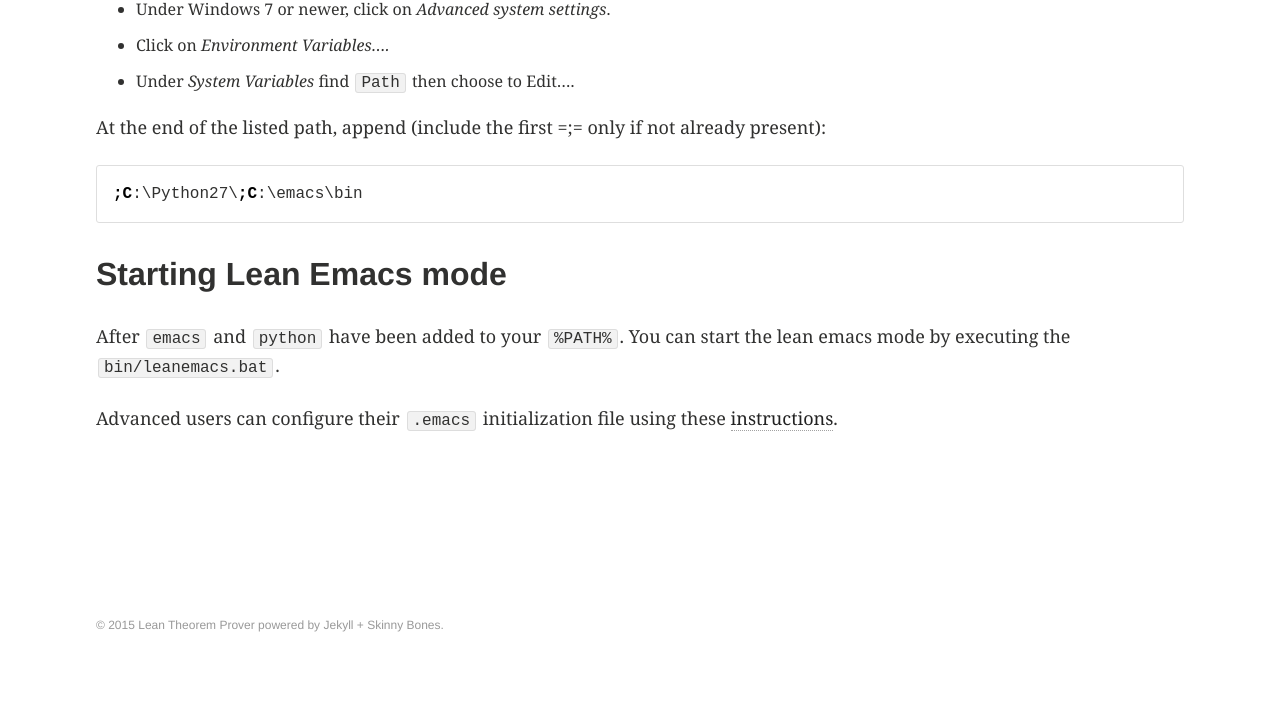
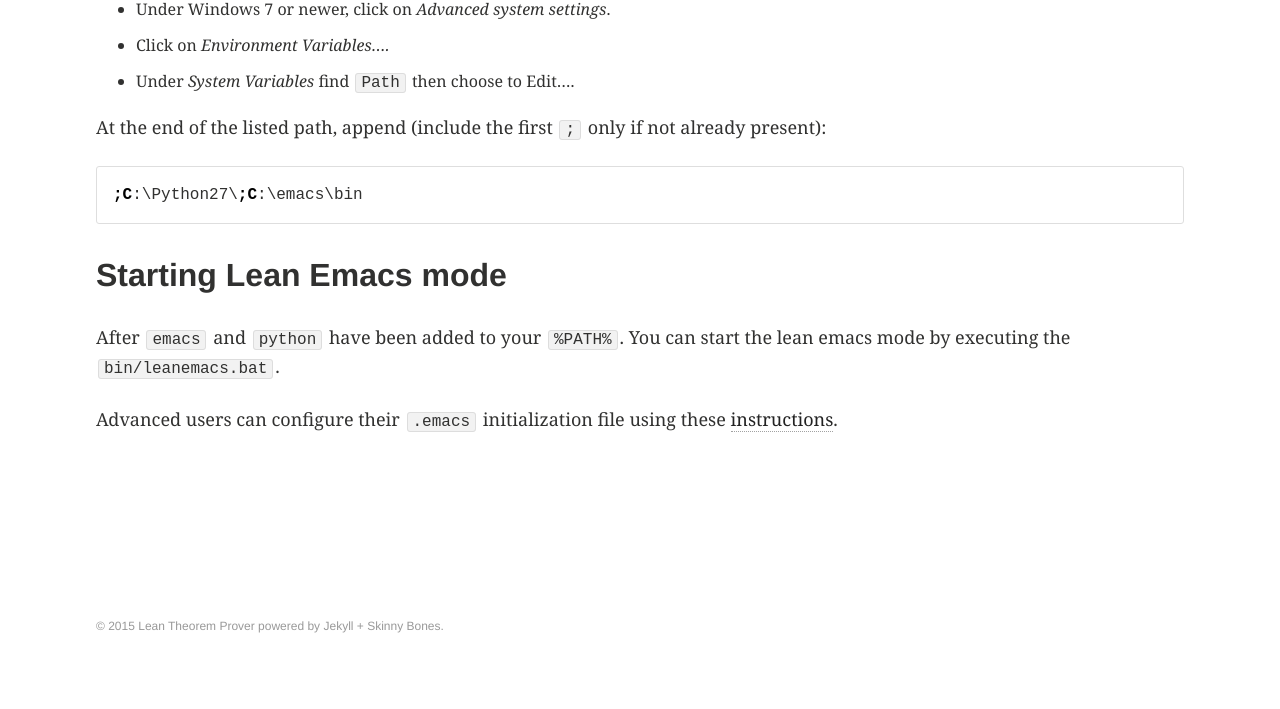
Before and after one commit to leanprover/leanprover.github.io, a Jekyll site: the page built from download/wininst.md, in a window 1280 px wide. Shown: the part 789-1498 px from the top of the page. Built offline with Jekyll 4.4.1, drawn with Linux system fonts in a browser that asks for light colours.

Commit message:
fix typo

```diff
--- a/download/wininst.md
+++ b/download/wininst.md
@@ -38,7 +38,7 @@
 - Click on *Environment Variables....*
 - Under *System Variables* find `Path` then choose to Edit....
 
-At the end of the listed path, append (include the first =;= only if not already present):
+At the end of the listed path, append (include the first `;` only if not already present):
 {% highlight batch %}
 ;C:\Python27\;C:\emacs\bin
 {% endhighlight %}
```
